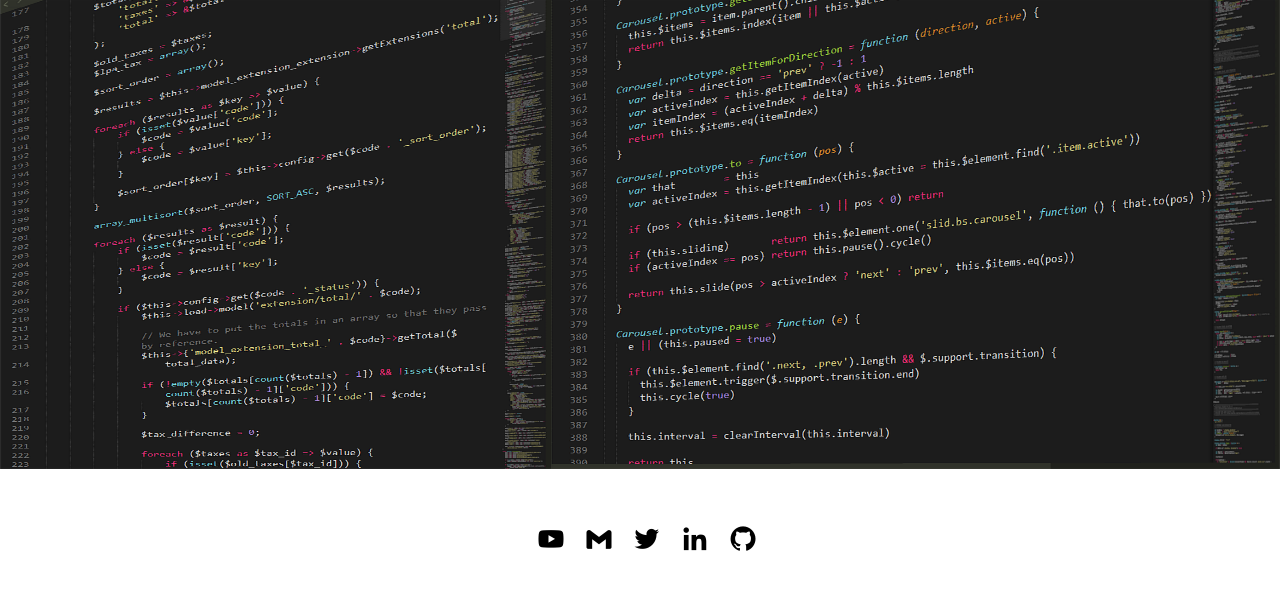
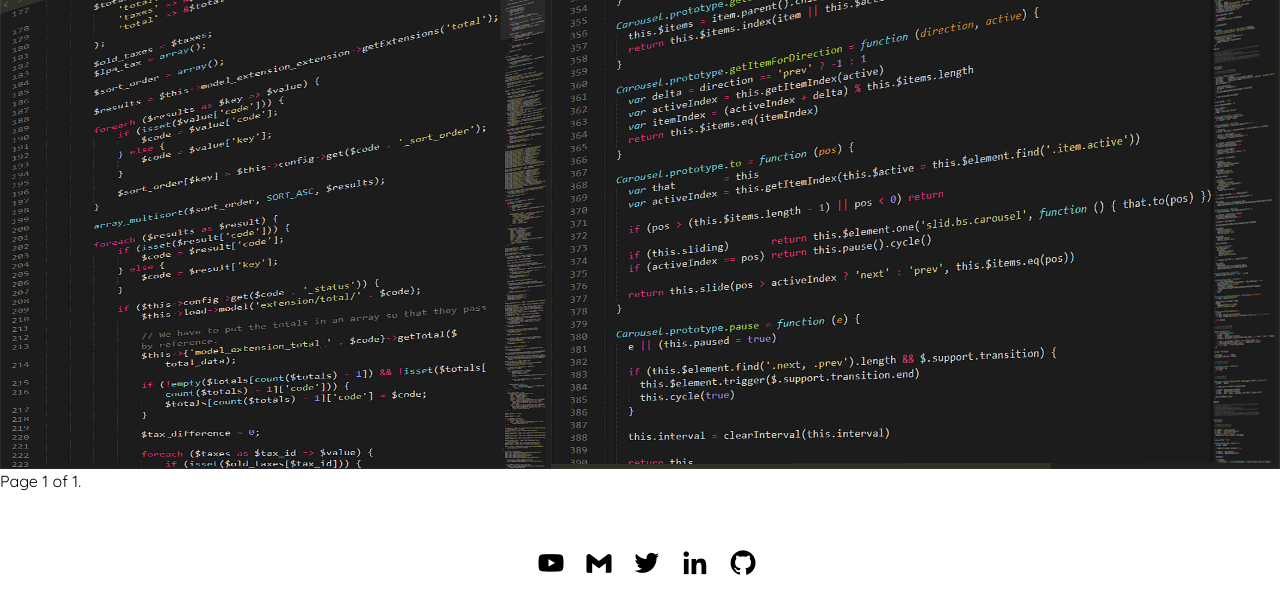
Before and after one commit to Ripeplantain/Portfolio-Site, a Django app: page /project/ in a window 1280 px wide. Shown: the part 87-701 px from the top of the page. Run offline with Django 4.2, Linux system fonts and the light colour scheme; data that the repository does not hold is empty; some libraries are stand-ins or nearby versions.

Commit message:
done with pagination

```diff
--- a/base/templates/base/index.html
+++ b/base/templates/base/index.html
@@ -31,7 +31,7 @@
                     I am also a writer 🖊️, poet ⚫, basketball player 🏀 &amp; God lover 🙏 when im not infront
                     of my computer
                 </p>
-                <div>
+                <div class="d-flex justify-content-around text-uppercase">
                     <a href="{%url 'about-page' %}" class="banner-btn">
                         read more &rarr;
                     </a>
--- a/project/templates/project/project.html
+++ b/project/templates/project/project.html
@@ -14,7 +14,7 @@ Project
 
 <div class="container d-flex justify-content-center align-items-center" style="width: 40vw;">
     <div class="row">
-        {%for project in projects%}
+        {%for project in page_obj%}
         <div class="mt-4">
             <div class="col-md-6">
                 <img src="{{project.cover.url}}" alt="" width="400" height="300">
@@ -34,4 +34,22 @@ Project
         {%endfor%}
     </div>
 </div>
+
+<div class="pagination">
+    <span class="step-links">
+        {% if page_obj.has_previous %}
+            <a href="?page=1">&laquo; first</a>
+            <a href="?page={{ page_obj.previous_page_number }}">previous</a>
+        {% endif %}
+
+        <span class="current">
+            Page {{ page_obj.number }} of {{ page_obj.paginator.num_pages }}.
+        </span>
+
+        {% if page_obj.has_next %}
+            <a href="?page={{ page_obj.next_page_number }}">next</a>
+            <a href="?page={{ page_obj.paginator.num_pages }}">last &raquo;</a>
+        {% endif %}
+    </span>
+</div>
 {%endblock%}
--- a/project/views.py
+++ b/project/views.py
@@ -4,12 +4,19 @@ from django.contrib import messages
 from base.models import Project,Comment
 from base.decorators import allowed_users
 
+from django.core.paginator import Paginator
+
 # Create your views here.
 
 def projectPage(request):
     """This is the view to the project page"""
     projects = Project.objects.all()
-    context = {'projects': projects}
+
+    paginator = Paginator(projects, 5) # Show 25 contacts per page.
+    page_number = request.GET.get('page')
+    page_obj = paginator.get_page(page_number)
+
+    context = {'page_obj': page_obj}
     return render(request, 'project/project.html', context)
 
 @allowed_users(allowed_roles=['admin'])
```
